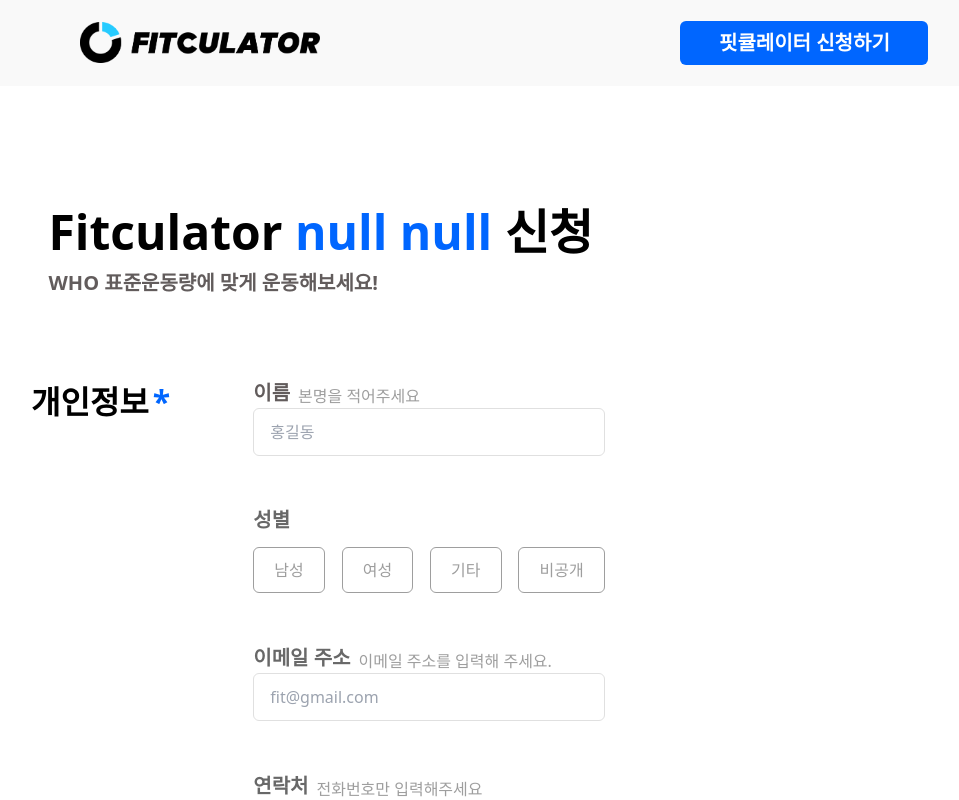
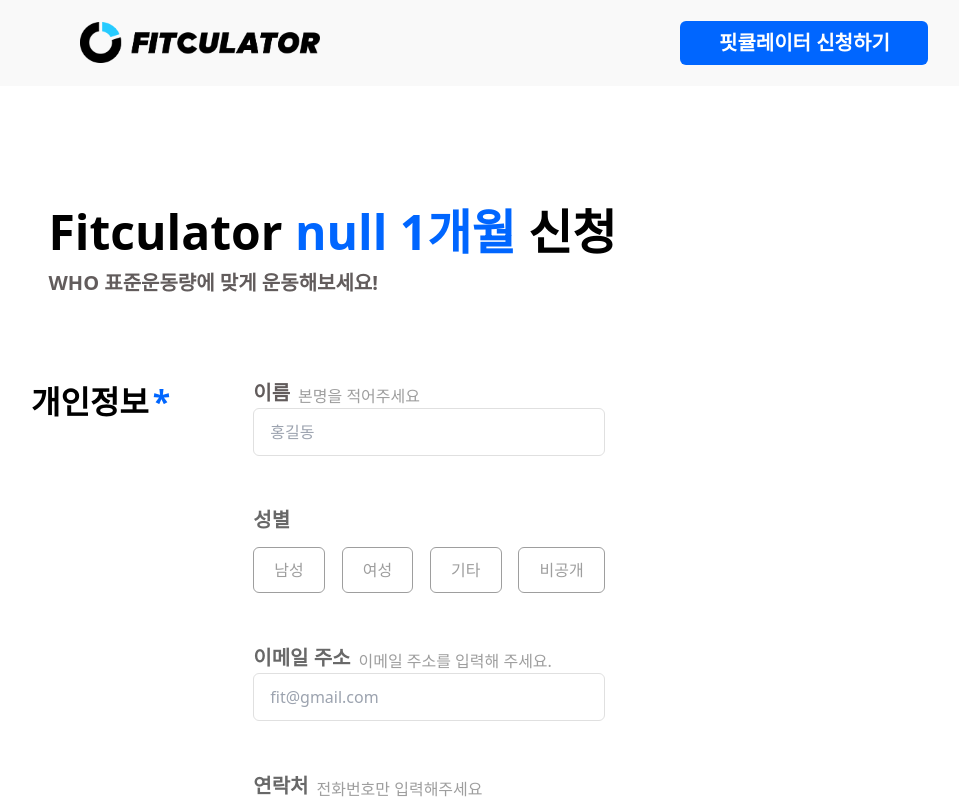
Before and after one commit to BoostPerformance/fitculator-io, a Next.js app: page /register in a window 1280 px wide. Shown: the top 800 px of the page, without its empty margins (140-1099 px from the left). Built offline with nearby package versions, Linux system fonts and the light colour scheme.

Commit message:
신청폼에 개월수 표기 조건부로 보이게 수정

```diff
--- /dev/null
+++ b/src/components/exercisePreference/exerciseGoalLevel.tsx
@@ -0,0 +1,21 @@
+import MultiSelectionButtons from '../multiselectionButtons';
+
+interface ExerciseGoalProps {
+  onChange: (item: string[]) => void; // onChange의 타입을 명시
+}
+
+const ExerciseGoal: React.FC<ExerciseGoalProps> = ({ onChange }) => {
+  return (
+    <div className="flex flex-col">
+      <div className="flex gap-[0.5rem] items-end sm:flex-col sm:items-start">
+        <h1 className="text-1.25-700 text-gray-1 sm:text-1-700">운동 목표</h1>
+        <p className="text-1-500 text-gray-7 sm:text-0.75-500">
+          운동 목표를 선택 해 주세요. (복수 선택 가능)
+        </p>
+      </div>
+      <MultiSelectionButtons onChange={onChange} />
+    </div>
+  );
+};
+
+export default ExerciseGoal;
--- a/src/components/registerForm.tsx
+++ b/src/components/registerForm.tsx
@@ -15,6 +15,7 @@ import { useMutation } from '@tanstack/react-query';
 const RegisterForm = () => {
   const searchParams = useSearchParams();
   const period: string | null = searchParams.get('period');
+
   const router = useRouter();
 
   const title = searchParams.get('title');
@@ -120,7 +121,10 @@ const RegisterForm = () => {
       noValidate
     >
       <div className="flex flex-col items-center gap-[5rem] p-[6.88rem] md:w-auto sm:w-auto sm:gap-[0.4rem] sm:bg-white sm:m-[1.25rem] sm:p-[2rem]">
-        <RegisterTitle title={title} period={period} />
+        <RegisterTitle
+          title={title}
+          period={`${title !== 'Health' ? '1개월' : period}`}
+        />
         <UserInformation formData={formData} setFormData={setFormData} />
         <ExercisePreference formData={formData} setFormData={setFormData} />
         <ExerciseConcern formData={formData} setFormData={setFormData} />
```
